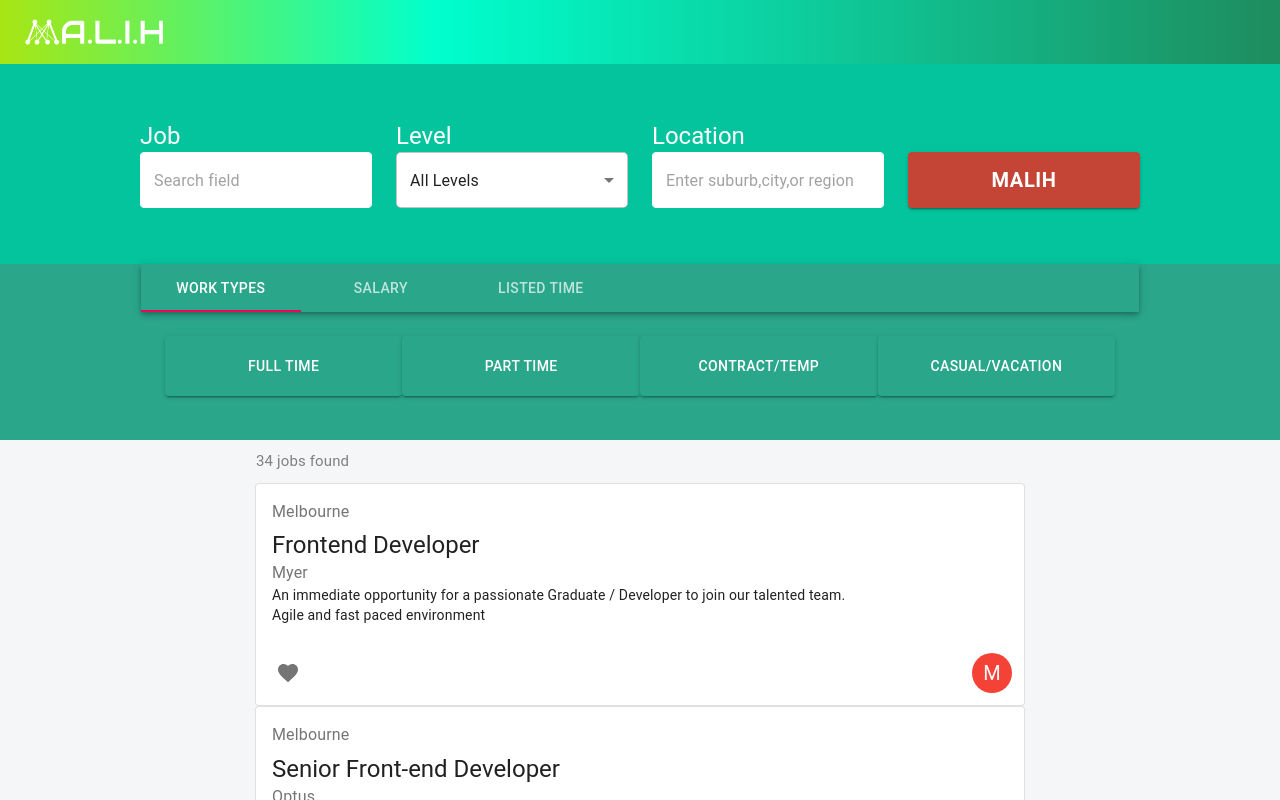
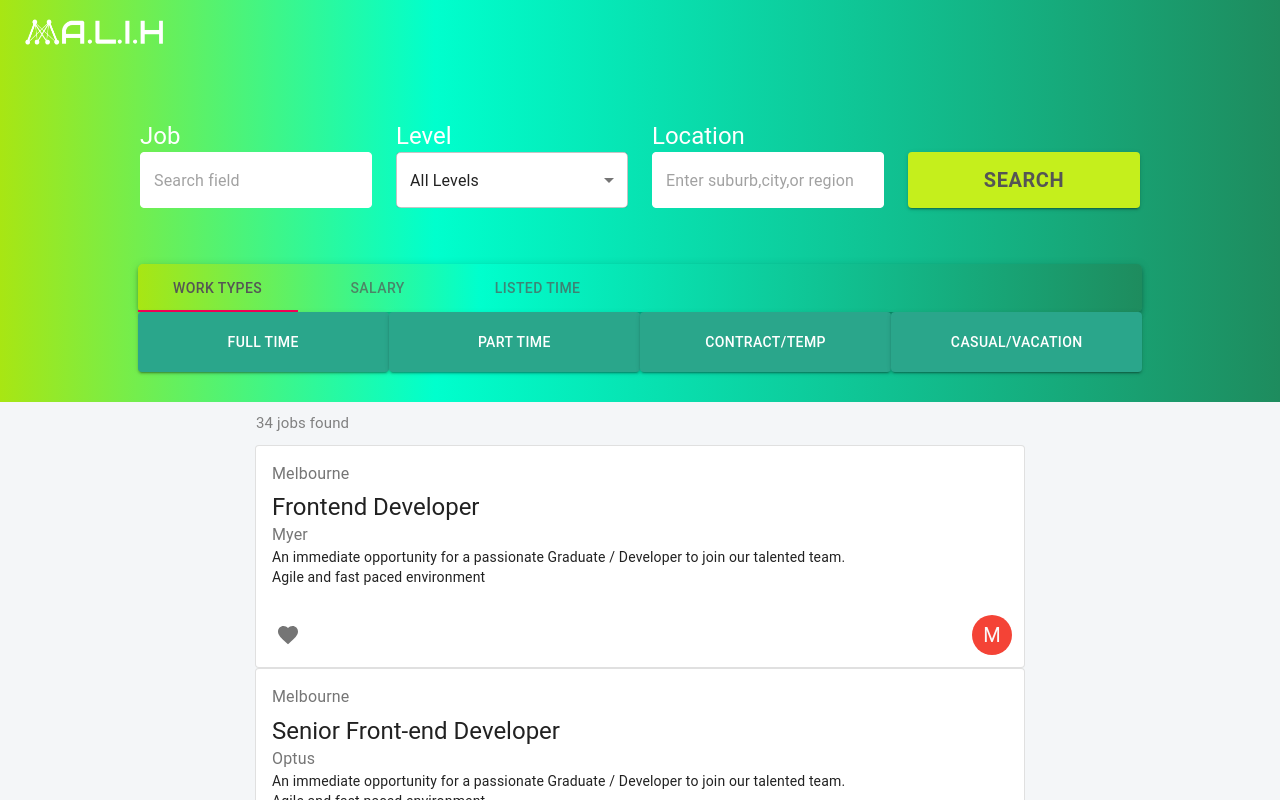
Before and after one commit to CocoLi7777/job-search-portal, a React (Create React App) app: page / in a window 1280 px wide. Shown: the top 800 px of the page. Built offline with nearby package versions, Linux system fonts and the light colour scheme.

Commit message:
change UI design

```diff
--- a/src/components/elements/MoreOption.js
+++ b/src/components/elements/MoreOption.js
@@ -20,7 +20,7 @@ function TabPanel(props) {
       {...other}
     >
       {value === index && (
-        <Box p={3}>
+        <Box>
           <Typography>{children}</Typography>
         </Box>
       )}
@@ -43,18 +43,22 @@ function a11yProps(index) {
 
 const useStyles = makeStyles((theme) => ({
   root: {
-    backgroundColor: '#2AA68B',
+    backgroundColor: 'transpartent',
     width: '100%',
+    color: 'white',
   },
   main: {
     flexGrow: 1,
     margin: '0px auto',
-    width: '78%',
-    paddingBottom: '20px',
+    width: '78.5%',
+    paddingBottom: '30px',
   },
   bar: {
-    backgroundColor: 'transparent',
+    background:
+      'linear-gradient(90deg, rgba(168,230,19,1) 0%, rgba(0,255,205,1) 34%, rgba(30,140,94,1) 100%)',
     width: '100%',
+    borderRadius: '5px',
+    color: '#555',
   },
   second: {
     width: '100%',
@@ -69,7 +73,7 @@ const useStyles = makeStyles((theme) => ({
     height: '60px',
     color: 'white',
     '&:hover': {
-      backgroundColor: '#0c3129',
+      backgroundColor: '#21846F',
     },
   },
 }));
@@ -123,13 +127,8 @@ export default function MoreOption() {
           </Grid>
         </TabPanel>
 
-        <TabPanel value={value} index={1}>
+        <TabPanel value={value} index={1} className={classes.second}>
           <Grid container className={classes.list}>
-            <Grid item sm={1} xs={12}>
-              <Button variant="contained" className={classes.btn}>
-                $0
-              </Button>
-            </Grid>
             <Grid item sm={1} xs={12}>
               <Button variant="contained" className={classes.btn}>
                 30k
@@ -185,9 +184,14 @@ export default function MoreOption() {
                 200k
               </Button>
             </Grid>
+            <Grid item sm={1} xs={12}>
+              <Button variant="contained" className={classes.btn}>
+                200k+
+              </Button>
+            </Grid>
           </Grid>
         </TabPanel>
-        <TabPanel value={value} index={2}>
+        <TabPanel value={value} index={2} className={classes.second}>
           <Grid container className={classes.list}>
             <Grid item sm={2} xs={12}>
               <Button variant="contained" className={classes.btn}>
--- a/src/components/elements/SearchArea.js
+++ b/src/components/elements/SearchArea.js
@@ -12,10 +12,10 @@ import { findByLabelText } from '@testing-library/react';
 
 const useStyles = makeStyles((theme) => ({
   root: {
-    backgroundColor: '#04c49e',
+    background:
+      'linear-gradient(90deg, rgba(168,230,19,1) 0%, rgba(0,255,205,1) 34%, rgba(30,140,94,1) 100%)',
     width: '100%',
     display: 'flex',
-
     flexDirection: 'center',
     alignItems: 'center',
     alignContent: 'center',
@@ -26,7 +26,8 @@ const useStyles = makeStyles((theme) => ({
     width: '100%',
   },
   mid: {
-    backgroundColor: '#04c49e',
+    background:
+      'linear-gradient(90deg, rgba(168,230,19,1) 0%, rgba(0,255,205,1) 34%, rgba(30,140,94,1) 100%)',
   },
 }));
 
--- a/src/components/elements/SearchBar.js
+++ b/src/components/elements/SearchBar.js
@@ -12,6 +12,7 @@ import MenuItem from '@material-ui/core/MenuItem';
 const useStyles = makeStyles((theme) => ({
   root: {
     marginTop: '20',
+    border: '1px red solid',
   },
   search: {
     minHeight: 200,
@@ -49,16 +50,16 @@ const useStyles = makeStyles((theme) => ({
     },
   },
   btn: {
+    color: '#555',
+    backgroundColor: '#c5ef1c',
+    '&:hover': {
+      backgroundColor: '#a5cf00',
+    },
     width: '100%',
     height: '56px',
     fontWeight: 'bold',
     marginTop: '32px',
-    backgroundColor: '#c44536',
     fontSize: '20px',
-    color: 'white',
-    '&:hover': {
-      backgroundColor: '#6a040f',
-    },
   },
   searchInput: {
     flexGrow: 1,
@@ -168,7 +169,7 @@ function SearchBar({ onSearch, className, searchPlaceholder, ...rest }) {
           variant="contained"
           className={classes.btn}
         >
-          MALIH
+          SEARCH
         </Button>
       </Grid>
     </Grid>
```
